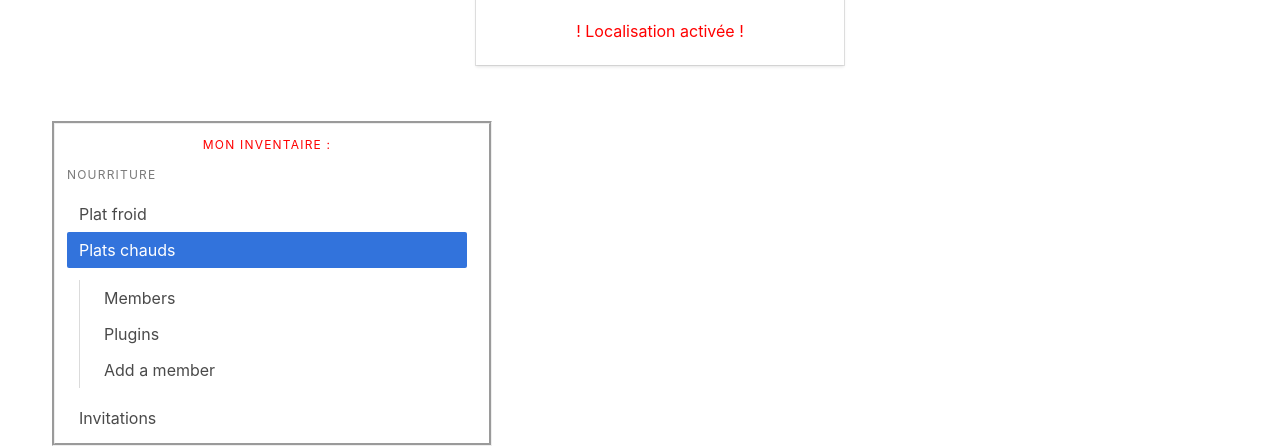
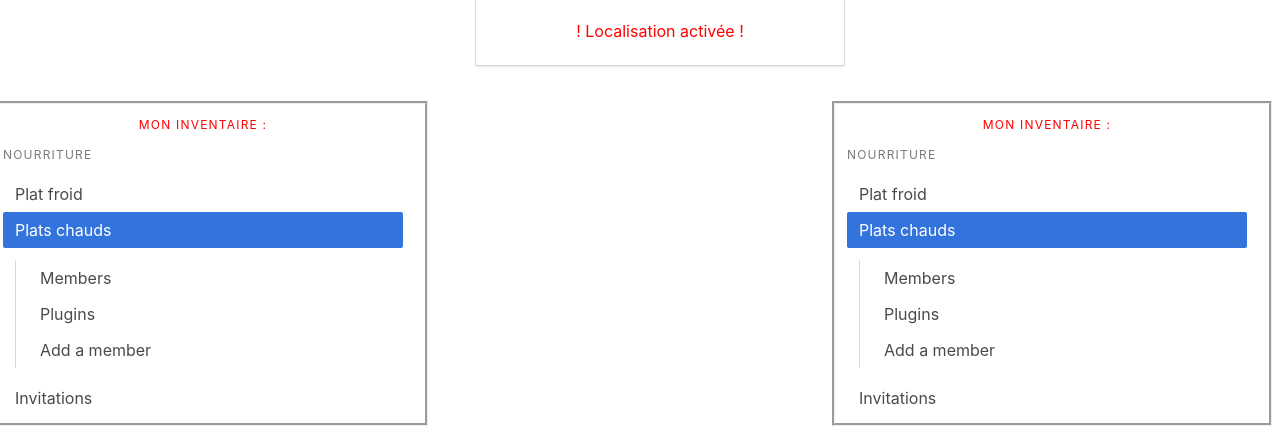
Before and after one commit to Liki-Tiki/nuitdelinfo2018, a website: page view/index.html in a window 1280 px wide. Shown: the part 402-848 px from the top of the page. Drawn offline with nearby package versions, Linux system fonts and the light colour scheme.

Commit message:
vous savez pas coder

```diff
--- a/view/index.html
+++ b/view/index.html
@@ -1,23 +1,20 @@
 <!DOCTYPE html>
 <html>
+
 <head>
     <meta charset="utf-8">
     <meta name="viewport" content="width=device-width, initial-scale=1">
     <title>Mon interface!</title>
-    <link rel="stylesheet" type="text/css" href="/assets/assetscss.css"/>
+    <link rel="stylesheet" type="text/css" href="/assets/assetscss.css" />
     <link rel="stylesheet" href="https://cdnjs.cloudflare.com/ajax/libs/bulma/0.7.2/css/bulma.min.css">
-    <link rel="stylesheet" href="https://unpkg.com/leaflet@1.3.1/dist/leaflet.css"/>
+    <link rel="stylesheet" href="https://unpkg.com/leaflet@1.3.1/dist/leaflet.css" />
     <script type="text/javascript" src="https://unpkg.com/leaflet@1.3.1/dist/leaflet.js"></script>
     <script defer src="https://use.fontawesome.com/releases/v5.3.1/js/all.js"></script>
 </head>
+
 <body>
-<body>
-<script
-        src="https://code.jquery.com/jquery-3.3.1.min.js"
-        integrity="sha256-FgpCb/KJQlLNfOu91ta32o/NMZxltwRo8QtmkMRdAu8="
+    <script src="https://code.jquery.com/jquery-3.3.1.min.js" integrity="sha256-FgpCb/KJQlLNfOu91ta32o/NMZxltwRo8QtmkMRdAu8="
         crossorigin="anonymous"></script>
-
-
     <section class="section">
         <div class="container">
             <div class="columns">
@@ -28,12 +25,15 @@
                             <div class="weather-app" style="float: left;">
 
                                 <div class="left">
-                                <div class="temperature"><span id="temperature">0</span>&deg;</div>
-                                <div class="location"><span id="location">Aucune position</span></div>
+                                    <div class="temperature">
+                                        <span id="temperature">0</span>&deg;</div>
+                                    <div class="location">
+                                        <span id="location">Aucune position</span>
+                                    </div>
                                 </div>
                                 <div class="right">
                                     <div class="top">
-                                   <img id="icon" width="75px" src="/assets/codes/200.png"/>
+                                        <img id="icon" width="75px" src="/assets/codes/200.png" />
                                     </div>
 
                                     <div class="bottom">
@@ -73,15 +73,14 @@
                     </div>
                 </div>
                 <div class="card-body">
-                <div id="leafletmap" class="cc"
-                     style="float:right; margin-left:60px; margin-top:12px; width: 480px; height: 230px;"></div>
+                    <div id="leafletmap" class="cc" style="float:right; margin-left:60px; margin-top:12px; width: 480px; height: 230px;"></div>
                 </div>
             </div>
         </div>
     </section>
 
-<section class="" style="margin-top: 20px;">
-    <div class="container">
+    <div>
+        <div class="container" style="float: left;">
             <div class="columns">
                 <div class="column is-4" style="margin-right: 20px; overflow-y: auto; border-style: groove;  height: 325px; width: 440px;">
                     <div class="card-body" style="width: 400px; height: 225px;">
@@ -89,43 +88,121 @@
                             <p class="menu-label" style="text-align: center; color: red;">
                                 Mon Inventaire :
                             </p>
-
                             <p class="menu-label">
                                 Nourriture
                             </p>
                             <ul class="menu-list">
-                            <li><a>Plat froid</a></li>
+                                <li>
+                                    <a>Plat froid</a>
+                                </li>
                                 <li>
                                     <a class="is-active">Plats chauds</a>
                                     <ul>
-                                    <li><a>Members</a></li>
-                                    <li><a>Plugins</a></li>
-                                    <li><a>Add a member</a></li>
+                                        <li>
+                                            <a>Members</a>
+                                        </li>
+                                        <li>
+                                            <a>Plugins</a>
+                                        </li>
+                                        <li>
+                                            <a>Add a member</a>
+                                        </li>
                                     </ul>
                                 </li>
-                            <li><a>Invitations</a></li>
-                            <li><a>Cloud Storage Environment Settings</a></li>
-                            <li><a>Authentication</a></li>
+                                <li>
+                                    <a>Invitations</a>
+                                </li>
+                                <li>
+                                    <a>Cloud Storage Environment Settings</a>
+                                </li>
+                                <li>
+                                    <a>Authentication</a>
+                                </li>
                             </ul>
                             <p class="menu-label">
                                 Transactions
                             </p>
                             <ul class="menu-list">
-                            <li><a>Payments</a></li>
-                            <li><a>Transfers</a></li>
-                            <li><a>Balance</a></li>
+                                <li>
+                                    <a>Payments</a>
+                                </li>
+                                <li>
+                                    <a>Transfers</a>
+                                </li>
+                                <li>
+                                    <a>Balance</a>
+                                </li>
                             </ul>
                         </aside>
                     </div>
                 </div>
             </div>
         </div>
+        <div class="container" style="float: right;">
+            <div class="columns">
+                <div class="column is-4" style="margin-right: 20px; overflow-y: auto; border-style: groove;  height: 325px; width: 440px;">
+                    <div class="card-body" style="width: 400px; height: 225px;">
+                        <aside class="menu">
+                            <p class="menu-label" style="text-align: center; color: red;">
+                                Mon Inventaire :
+                            </p>
+                            <p class="menu-label">
+                                Nourriture
+                            </p>
+                            <ul class="menu-list">
+                                <li>
+                                    <a>Plat froid</a>
+                                </li>
+                                <li>
+                                    <a class="is-active">Plats chauds</a>
+                                    <ul>
+                                        <li>
+                                            <a>Members</a>
+                                        </li>
+                                        <li>
+                                            <a>Plugins</a>
+                                        </li>
+                                        <li>
+                                            <a>Add a member</a>
+                                        </li>
+                                    </ul>
+                                </li>
+                                <li>
+                                    <a>Invitations</a>
+                                </li>
+                                <li>
+                                    <a>Cloud Storage Environment Settings</a>
+                                </li>
+                                <li>
+                                    <a>Authentication</a>
+                                </li>
+                            </ul>
+                            <p class="menu-label">
+                                Transactions
+                            </p>
+                            <ul class="menu-list">
+                                <li>
+                                    <a>Payments</a>
+                                </li>
+                                <li>
+                                    <a>Transfers</a>
+                                </li>
+                                <li>
+                                    <a>Balance</a>
+                                </li>
+                            </ul>
+                        </aside>
+                    </div>
+                </div>
+            </div>
+        </div>
+    </div>
+</body>
 
+</html>
 
-
-</section>
 <script>
-    if (navigator.geolocation){
+    if (navigator.geolocation) {
         navigator.geolocation.getCurrentPosition(showPosition);
     }
     var APPID = "af5227a19f6dada5636f6b5faf1a4274";
@@ -151,15 +228,15 @@
         wind = document.getElementById("wind");
         direction = document.getElementById("direction");
 
-        if(navigator.geolocation){
-            var showPosition = function(position){
+        if (navigator.geolocation) {
+            var showPosition = function (position) {
                 updateByGeo(-24.340808, 15.292754);
             }
             navigator.geolocation.getCurrentPosition(showPosition);
         }
     }
 
-    function updateByGeo(lat, lon){
+    function updateByGeo(lat, lon) {
         var url = "http://api.openweathermap.org/data/2.5/weather?" +
             "lat=" + lat +
             "&lon=" + lon +
@@ -167,9 +244,9 @@
         sendRequest(url);
     }
 
-    function sendRequest(url){
+    function sendRequest(url) {
         var xmlhttp = new XMLHttpRequest();
-        xmlhttp.onreadystatechange = function() {
+        xmlhttp.onreadystatechange = function () {
             if (xmlhttp.readyState == 4 && xmlhttp.status == 200) {
                 var data = JSON.parse(xmlhttp.responseText);
                 var weather = {};
@@ -184,7 +261,7 @@
         xmlhttp.open("GET", url, true);
         xmlhttp.send();
     }
-    function K2C(k){
+    function K2C(k) {
         return Math.round(k - 273.15);
     }
 
@@ -196,14 +273,12 @@
         });
         map.addLayer(osmLayer);
     }
-    $("#showHealthModal").click(function() {
+    $("#showHealthModal").click(function () {
         $(".modal").addClass("is-active");
     });
 
-    $(".closeModal").click(function() {
+    $(".closeModal").click(function () {
         $(".modal").removeClass("is-active");
     });
 
 </script>
-</body>
-</html>
```
Lines whose indentation alone changed are shown as unchanged.
